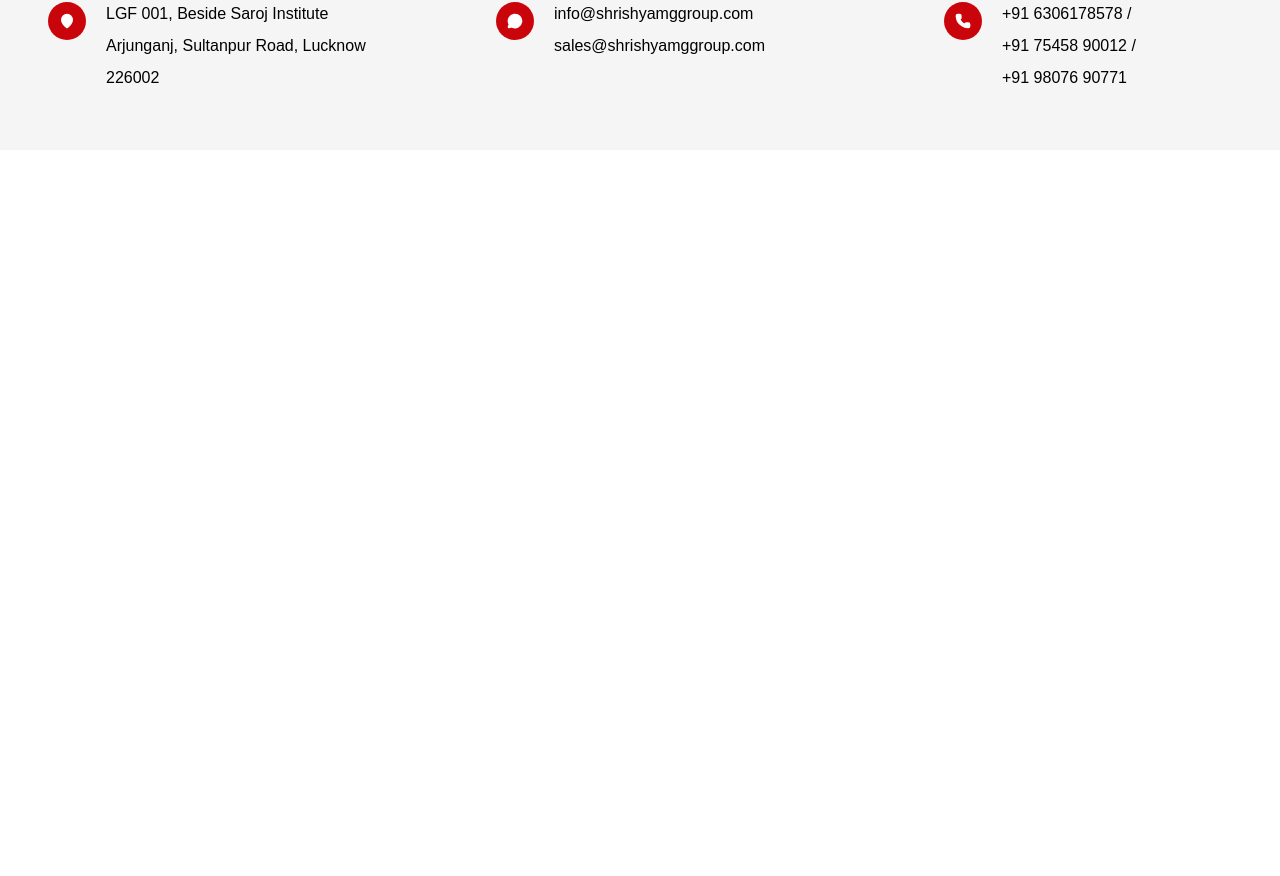
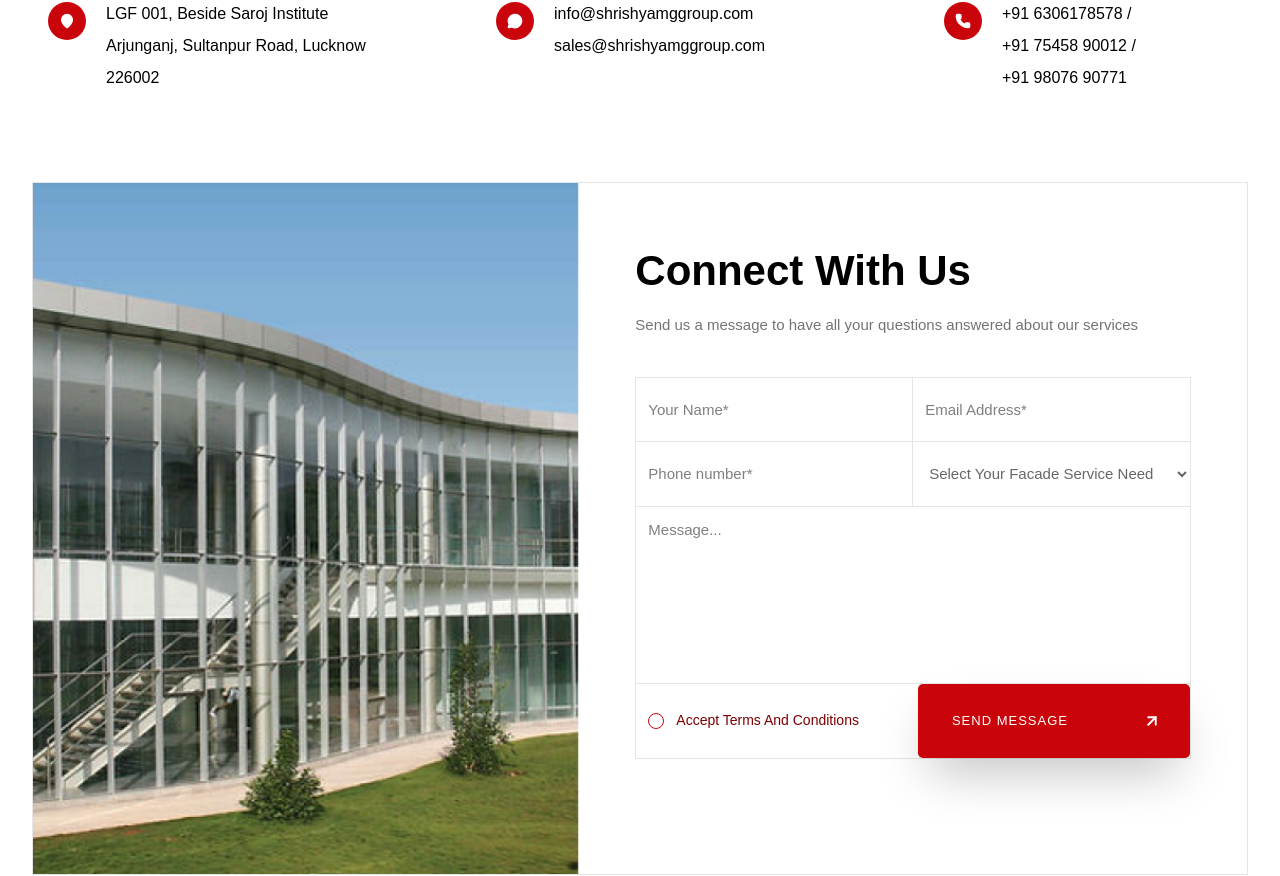
Before and after one commit to x64Mayank/client-site-01, a React (Vite) app: page /contact in a window 1280 px wide. Shown: the part 1145-2021 px from the top of the page. Before the commit the page ends 1295 px from the top, so only its background shows below. Built offline with nearby package versions, Linux system fonts and the light colour scheme; a web font is replaced by a local one.

Commit message:
create responsive contact form component

```diff
--- a/src/pages/ContactPage.jsx
+++ b/src/pages/ContactPage.jsx
@@ -1,6 +1,8 @@
 import React from 'react';
 import PageHero from '../components/PageHero';
 import ContactMap from '../sections/ContactMap';
+import ContactForm from '../sections/ContactForm';
+import Footer from '../sections/Footer';
 
 const ContactPage = () => {
   return (
@@ -17,6 +19,8 @@ const ContactPage = () => {
         breadcrumbLabel="CONTACT US"
       />
       <ContactMap />
+      <ContactForm />
+      <Footer />
     </main>
   );
 };
--- /dev/null
+++ b/src/sections/ContactForm.jsx
@@ -0,0 +1,114 @@
+import React from "react";
+import Button from "../components/ui/Button";
+import { ArrowUpRight } from "lucide-react";
+
+const ContactForm = () => {
+  return (
+    <section className="w-full py-8 px-6 lg:px-8">
+
+      <div className="max-w-[1400px] mx-auto border border-black/10 bg-white">
+
+        <div className="grid grid-cols-1 lg:grid-cols-[0.9fr_1.1fr]">
+
+          {/* LEFT IMAGE */}
+          <div className="w-full h-[350px] md:h-[500px] lg:h-full">
+            <img
+              src="/images/ContactForm.png"
+              alt="Facade Building"
+              className="w-full h-full object-cover"
+            />
+          </div>
+
+          {/* RIGHT CONTENT */}
+          <div className="px-6 md:px-10 lg:px-14 py-10 lg:py-14">
+
+            {/* HEADING */}
+            <h2 className="text-[32px] md:text-[42px] font-semibold text-black mb-3">
+              Connect With Us
+            </h2>
+
+            <p className="text-[15px] text-black/55 mb-10">
+              Send us a message to have all your questions answered about our services
+            </p>
+
+            {/* FORM */}
+            <form className="border border-black/10">
+
+              {/* TOP INPUTS */}
+              <div className="grid grid-cols-1 md:grid-cols-2">
+
+                <input
+                  type="text"
+                  placeholder="Your Name*"
+                  className="h-[64px] px-3 border-b md:border-r border-black/10 outline-none text-[15px]"
+                />
+
+                <input
+                  type="email"
+                  placeholder="Email Address*"
+                  className="h-[64px] px-3 border-b border-black/10 outline-none text-[15px]"
+                />
+
+                <input
+                  type="text"
+                  placeholder="Phone number*"
+                  className="h-[64px] px-3 md:border-r border-black/10 outline-none text-[15px]"
+                />
+
+                <select
+                  className="h-[64px] px-3 border-t md:border-t-0 border-black/10 outline-none text-[15px] text-black/60"
+                  defaultValue=""
+                >
+                  <option value="" disabled>
+                    Select Your Facade Service Need
+                  </option>
+
+                  <option>ACP Cladding</option>
+                  <option>Structural Glazing</option>
+                  <option>Spider Glazing</option>
+                  <option>Glass Facade</option>
+                </select>
+              </div>
+
+              {/* MESSAGE */}
+              <textarea
+                placeholder="Message..."
+                className="w-full h-[170px] p-3 border-t border-black/10 outline-none resize-none text-[15px]"
+              />
+
+              {/* BOTTOM */}
+              <div className="flex flex-col md:flex-row md:items-center md:justify-between border-t border-black/10">
+
+                {/* CHECKBOX */}
+                <label className="flex items-center gap-3 px-3 py-5 text-[14px] text-[#7D0000] cursor-pointer">
+                  <input
+                    type="checkbox"
+                    className="appearance-none w-4 h-4 rounded-full border border-[#C9050B] bg-white checked:bg-[#C9050B] checked:border-[#C9050B] cursor-pointer relative"
+                  />
+
+                  Accept Terms And Conditions
+                </label>
+
+                {/* BUTTON */}
+                <div className="md:ml-auto">
+                  <Button
+                    type="submit"
+                    variant="primary"
+                    icon={ArrowUpRight}
+                    rotateOnHover
+                    className="w-full md:w-auto h-[72px] px-10"
+                  >
+                    SEND MESSAGE
+                  </Button>
+                </div>
+              </div>
+
+            </form>
+          </div>
+        </div>
+      </div>
+    </section>
+  );
+};
+
+export default ContactForm;
--- a/src/sections/ContactMap.jsx
+++ b/src/sections/ContactMap.jsx
@@ -5,7 +5,7 @@ const ContactMap = () => {
   const [mapInteractive, setMapInteractive] = useState(false);
 
   return (
-    <section className="w-full bg-[#f5f5f5]">
+    <section className="w-full">
 
       {/* MAP */}
       <div
```
Also changed, not shown: public/images/ContactForm.png (added).
